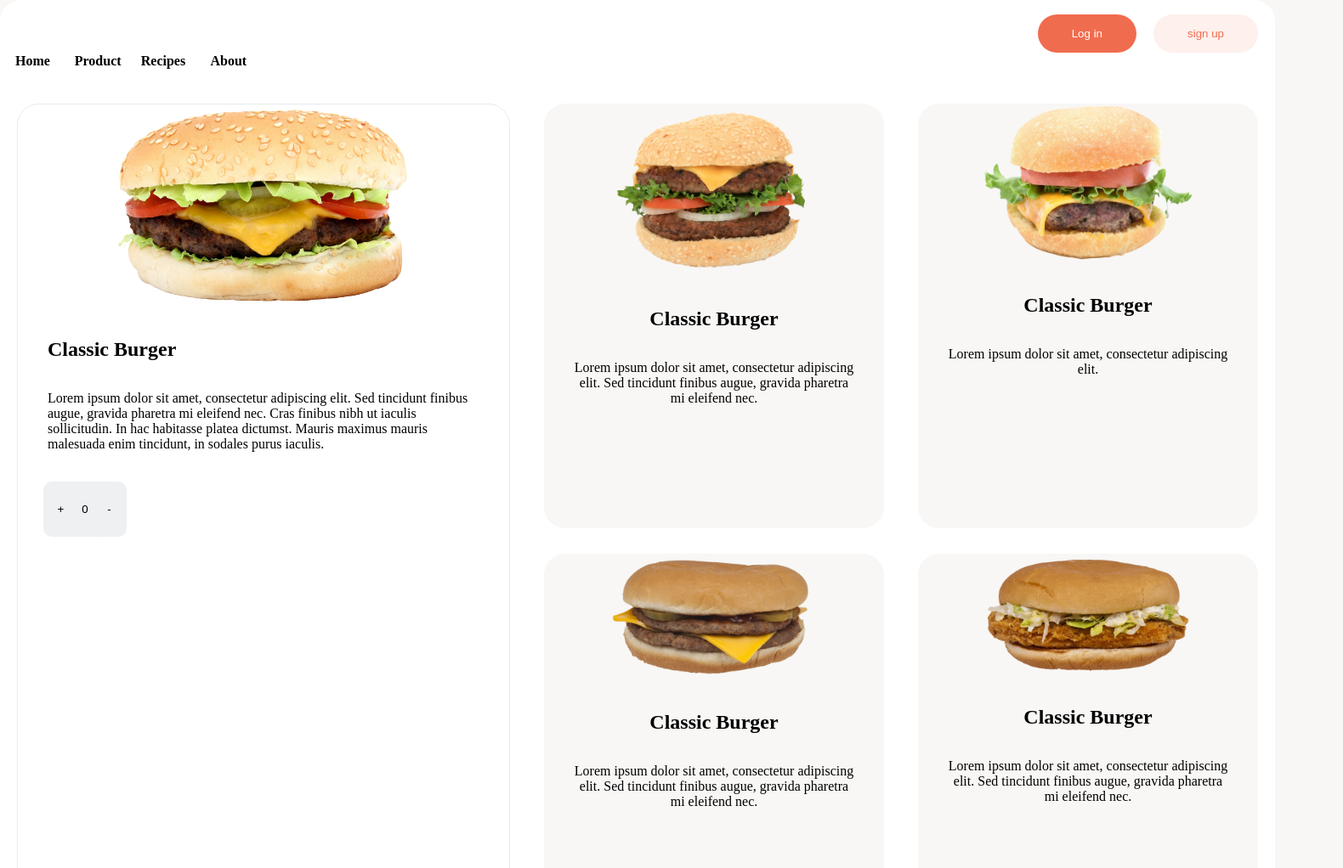
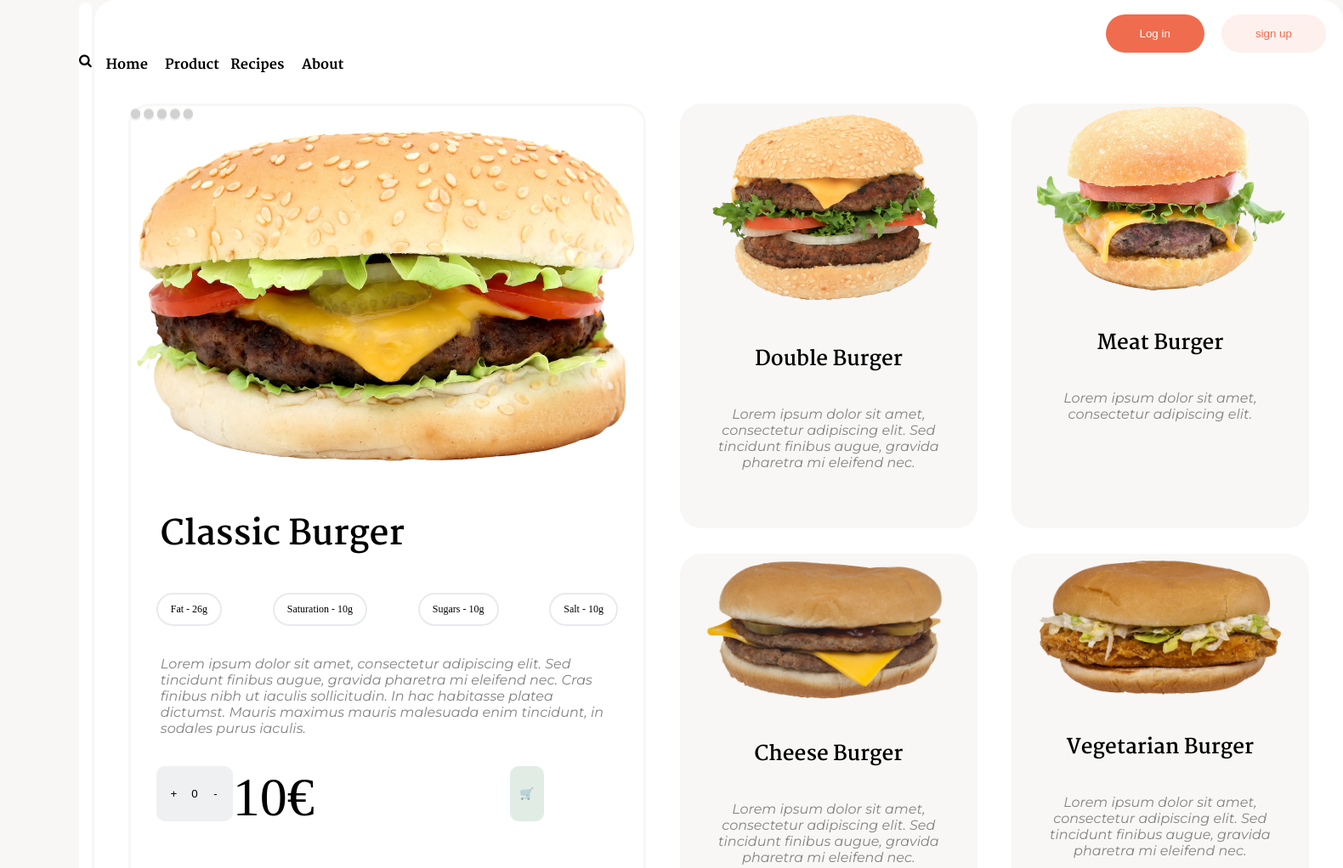
Before and after one commit to MagaliGarot/Burger-Project, a plain HTML site: page index.html in a window 1280 px wide. Shown: the part 100-1122 px from the top of the page at 85% size, 1580 px wide, since content can reach past the window. Drawn offline with Linux system fonts and the light colour scheme.

Commit message:
burgernext

```diff
--- a/index.html
+++ b/index.html
@@ -5,10 +5,21 @@
     <head>
         <meta charset="utf-8" />
         <title> Page Burger </title>
+        <link rel="stylesheet" href="https://stackpath.bootstrapcdn.com/font-awesome/4.7.0/css/font-awesome.min.css" integrity="sha384-wvfXpqpZZVQGK6TAh5PVlGOfQNHSoD2xbE+QkPxCAFlNEevoEH3Sl0sibVcOQVnN" crossorigin="anonymous">
+        <link rel="preconnect" href="https://fonts.gstatic.com">
+        <link href="https://fonts.googleapis.com/css2?family=Martel:wght@200;300;400;600;700;800;900&display=swap" rel="stylesheet">
+        <link rel="preconnect" href="https://fonts.gstatic.com">
+        <link href="https://fonts.googleapis.com/css2?family=Montserrat:ital,wght@0,100;0,200;0,300;0,400;0,500;0,600;0,700;0,800;0,900;1,100;1,200;1,300;1,400;1,500;1,600;1,700;1,800;1,900&display=swap" rel="stylesheet">
         <link rel = "stylesheet" href="style.css">
     </head>
 
+
     <body>
+        <aside>
+            <div class="search">
+                <i class="fa fa-search" aria-hidden="true"></i>
+            </div>
+        </aside>
 
         <main>
             <!----- MENU ---->
@@ -31,36 +42,82 @@
             <div class="container">
                  <!----- Column 1 ---->
                 <div class="container_columnOne">
-                    <img class="container_columnOne_picture" src="Picture/beef-pixabay-removebg.png"/>
+                    <!----- Carousel ---->
+                    <button id="carouselButton" onclick="carouselButtonOne()">
+                        <i class="fa fa-circle" aria-hidden="true">
+                        </i>
+                    </button>
+                    <button id="carouselButton" onclick="carouselButtonTwo()">
+                        <i class="fa fa-circle" aria-hidden="true">
+                        </i>
+                    </button>
+                    <button id="carouselButton" onclick="carouselButtonThree()">
+                        <i class="fa fa-circle" aria-hidden="true">
+                        </i>
+                    </button>
+                    <button id="carouselButton" onclick="carouselButtonFour()">
+                        <i class="fa fa-circle" aria-hidden="true">
+                        </i>
+                    </button>
+                    <button id="carouselButton" onclick="carouselButtonFive()">
+                        <i class="fa fa-circle" aria-hidden="true">
+                        </i>
+                    </button>
+
+                    <img id="container_columnOne_picture" src="Picture/beef-pixabay-removebg.png" alt="Carousel"/>
+
                     <h2 class="container_columnOne_title">Classic Burger</h2>
+                    <div class="flexinfo">
+                        <div class="info">
+                            Fat - 26g
+                        </div>
+                        <div class="info">
+                            Saturation - 10g
+                        </div>
+                        <div class="info">
+                            Sugars - 10g
+                        </div>
+                        <div class="info">
+                            Salt - 10g
+                        </div>
+                    </div>
+
                     <p class="container_columnOne_text">Lorem ipsum dolor sit amet, consectetur adipiscing elit.
                         Sed tincidunt finibus augue, gravida pharetra mi eleifend nec.
                         Cras finibus nibh ut iaculis sollicitudin.
                         In hac habitasse platea dictumst.
                         Mauris maximus mauris malesuada enim tincidunt, in sodales purus iaculis.
                     </p>
-                    <button class="container_columnOne_click_one">
+                    <div class="flexButton">
+                        <button id="addition" onclick="incrementButton()">
                             +
                         </button>
-                    <button class="container_columnOne_click_two">
+                        <button id="result">
                             0
                         </button>
-                    <button class="container_columnOne_click_three">
+                        <button id="substraction" onclick="decrementButton()">
                             -
                         </button>
+                        <div class="price">
+                            10€
+                        </div>
+                        <button class="shoppingCart">
+                            🛒
+                        </button>
+                    </div>
                 </div>
                  <!----- Column 2 ---->
                 <div class="container_columnTwo">
                     <div class="container_columnTwo_card">
                         <img class="container_columnTwo_card_picture" src="Picture/appetite-pixabay-removebg.png"/>
-                        <h2 class="container_columnTwo_card_title">Classic Burger</h2>
+                        <h4 class="container_columnTwo_card_title">Double Burger</h2>
                         <p class="container_columnTwo_card_text">Lorem ipsum dolor sit amet, consectetur adipiscing elit.
                             Sed tincidunt finibus augue, gravida pharetra mi eleifend nec.
                         </p>
                     </div>
                     <div class="container_columnTwo_card">
                         <img class="container_columnTwo_card_picture" src="Picture/hamburger-pixabay-removebg.png"/>
-                        <h2 class="container_columnTwo_card_title">Classic Burger</h2>
+                        <h4 class="container_columnTwo_card_title">Cheese Burger</h2>
                         <p class="container_columnTwo_card_text">Lorem ipsum dolor sit amet, consectetur adipiscing elit.
                             Sed tincidunt finibus augue, gravida pharetra mi eleifend nec.
                         </p>
@@ -70,13 +127,13 @@
                 <div class="container_columnThree">
                     <div class="container_columnThree_card">
                         <img class="container_columnThree_card_picture" src="Picture/food-pixabay-removebg.png"/>
-                        <h2 class="container_columnThree_card_title">Classic Burger</h2>
+                        <h4 class="container_columnThree_card_title">Meat Burger</h2>
                         <p class="container_columnThree_card_text">Lorem ipsum dolor sit amet, consectetur adipiscing elit.
                         </p>
                     </div>
                     <div class="container_columnThree_card">
                         <img class="container_columnThree_card_picture" src="Picture/hamburger-pixabayTwo-removebg.png"/>
-                        <h2 class="container_columnThree_card_title">Classic Burger</h2>
+                        <h4 class="container_columnThree_card_title">Vegetarian Burger</h2>
                         <p class="container_columnThree_card_text">Lorem ipsum dolor sit amet, consectetur adipiscing elit.
                             Sed tincidunt finibus augue, gravida pharetra mi eleifend nec.
                         </p>
@@ -85,7 +142,7 @@
                 </div>
             </div>
         </main>
-
+        <script type="text/javascript" src="script.js"></script>
     </body>
 
     </html>
--- /dev/null
+++ b/script.js
@@ -0,0 +1,104 @@
+/*--------------- + --------------- */
+function incrementButton(){
+    let element = document.getElementById('result');
+    let value = element.innerHTML;
+
+    if(value <= 29){
+    ++value;
+    document.getElementById('result').innerHTML = value;
+    }
+}
+
+/*---------------   -   ---------------*/
+function decrementButton(){
+    let element = document.getElementById('result');
+    let value = element.innerHTML;
+/*Bien mettre la variable au dessous pour que le if puisse fonctionner,
+sinon l'e programme ne peut pas rentrer dans la condition */
+    if(value >= 1){
+    --value;
+
+    document.getElementById('result').innerHTML = value;
+    }
+}
+
+/* ---------------Carousel--------------- */
+function carouselButtonOne(){
+
+    let gallery= [
+        "Picture/beef-pixabay-removebg.png",
+    ];
+
+    let index = 0;
+
+   const image = document.getElementById("container_columnOne_picture");
+
+        if (++index === gallery.length){
+            index = 0;
+        }
+        image.src = gallery[index];
+}
+
+function carouselButtonTwo(){
+
+    let gallery= [
+        "Picture/appetite-pixabay-removebg.png",
+    ];
+
+    let index = 0;
+
+   const image = document.getElementById("container_columnOne_picture");
+
+        if (++index === gallery.length){
+            index = 0;
+        }
+        image.src = gallery[index];
+}
+
+function carouselButtonThree(){
+
+    let gallery= [
+        "Picture/food-pixabay-removebg.png",
+    ];
+
+    let index = 0;
+
+   const image = document.getElementById("container_columnOne_picture");
+
+        if (++index === gallery.length){
+            index = 0;
+        }
+        image.src = gallery[index];
+}
+
+function carouselButtonFour(){
+
+    let gallery= [
+        "Picture/hamburger-pixabayTwo-removebg.png",
+    ];
+
+    let index = 0;
+
+   const image = document.getElementById("container_columnOne_picture");
+
+        if (++index === gallery.length){
+            index = 0;
+        }
+        image.src = gallery[index];
+}
+
+function carouselButtonFive(){
+
+    let gallery= [
+        "Picture/hamburger-pixabay-removebg.png",
+    ];
+
+    let index = 0;
+
+   const image = document.getElementById("container_columnOne_picture");
+
+        if (++index === gallery.length){
+            index = 0;
+        }
+        image.src = gallery[index];
+}
--- a/style.scss
+++ b/style.scss
@@ -1,12 +1,13 @@
 /*-----------VAR-----------*/
     /*-PICTURE-*/
-$sizepictureLarge: 350px;
-$sizepictureMedium: 250px;
+$sizepictureLarge: 300px;
+$sizepictureMedium: 300px;
     /*-BORDER-*/
 $borderRadius: 25px;
     /*-COLOR-*/
 $backgroundWhite: white;
 $backgroundgraylight: #f8f7f5;
+$graybutton:#eff0f2;
     /*-TEXT-*/
 $center: center;
 $marginTextBurger:35px 35px;
@@ -28,6 +29,11 @@ $marginTextBurger:35px 35px;
      border: 1px #eff0f2;
 }
 
+@mixin tailleCartes(){
+    width: 350px;
+    height: 500px;
+}
+
 /*-----------ALL-----------*/
 * {
     margin: 0;
@@ -44,6 +50,25 @@ a {
     text-decoration: none;
 }
 
+h2{
+    font-family: 'Martel', serif;
+    font-size: 2.5rem ;
+}
+
+h4{
+    font-family: 'Martel', serif;
+    font-size: 1.5rem ;
+}
+
+p{
+    font-family: 'Montserrat', sans-serif;
+    font-size: 1rem ;
+    font-style: italic;
+    font-weight: 400;
+    color: #838383;
+}
+
+
 button{
     border:none;
     border-radius: $borderRadius;
@@ -52,11 +77,27 @@ button{
 
 body {
     @include color(background,$backgroundgraylight);
+    /*-----------FLEX - TOTAL -----------*/
+    display: flex;
+}
+
+aside{
+    @include color(background,$backgroundWhite);
+    border-radius: $borderRadius;
+    width: 120px ;
+    height:1400px ;
+    margin-top: 100px;
+    margin-left: 90px;
+    border: 3px solid $backgroundgraylight;
+
+    /*-----------search-----------*/
+    .search{
+        margin-top: 60px;
+        }
 }
 
 main {
     @include color(background,$backgroundWhite);
-    @include margin();
     border-radius: $borderRadius;
     width: 1500px ;
     height:1400px ;
@@ -74,9 +115,9 @@ main {
     text-align: center;
     padding: 3px 3px;
     @include color(color,black);
-    font-weight: 700;
+    font-weight: 800;
     font-size: 0,8em;
-    font-family: serif;
+    font-family: 'Martel', serif;
     margin-top: 60px;
   }
 
@@ -123,17 +164,24 @@ main {
                         ;
     grid-column-gap: 40px;
     grid-row-gap: 40px;
-    margin: 60px 20px 20px 20px;
+    margin: 60px 40px 20px 40px;
+    height: 1300px;
+
 
     /*-----------CARD-----------*/
     &_columnOne {
         @include color(background,$backgroundWhite);
         border-radius: $borderRadius;
-        border: solid 1px #e8eaed;
+        border: 3px solid $backgroundgraylight;
         margin-bottom: 30px;
+
+        #carouselButton{
+            @include color(color,#d2d1d1);
+        }
 
         &_picture {
             width: $sizepictureLarge;
+            /*Permet de centrer l'image*/
             display: block;
             @include margin();
         }
@@ -142,12 +190,26 @@ main {
             margin: $marginTextBurger;
         }
 
+        .flexinfo{
+            display:flex;
+            .info{
+                @include margin();
+                border-radius: $borderRadius;
+                border: solid 2px #e8eaed;
+                padding: 10px 15px;
+                font-size: 12px;
+            }
+        }
+
         &_text{
             margin: $marginTextBurger;
         }
+        /*-----BUTTON----*/
+        .flexButton{
+            display: flex;
 
-        &_click_one{
-            @include color(background,#eff0f2);
+            #addition{
+                @include color(background,$graybutton);
                 @include buttonNumber();
                 margin-right: -15px;
                 margin-left: 30px;
@@ -156,29 +218,39 @@ main {
                 border-style: none none none solid;
             }
 
-        &_click_two{
-            @include color(background,#eff0f2);
+            #result{
+                @include color(background,$graybutton);
                 @include buttonNumber();
                  /*BORDER*/
                  border-radius: 0px;
                  border-style: none none none none;
             }
 
-        &_click_three{
-            @include color(background,#eff0f2);
+            #substraction{
+                @include color(background,$graybutton);
                 @include buttonNumber();
                 margin-left: -15px;
                 border-radius: 10px;
                 border-style: none solid none none;
+            }
 
+            .price{
+                font-size:4rem;
+            }
+
+            .shoppingCart{
+                @include color(background,#e1ece5);
+                @include buttonNumber();
+                border-radius: 10px;
+                margin-left: 230px;
+            }
         }
     }
 
     .container_columnTwo_card {
         @include color(background,$backgroundgraylight);
+        @include tailleCartes();
         border-radius: $borderRadius;
-        width: 400px;
-        height: 500px;
         margin-bottom: 30px;
         text-align:$center;
 
@@ -202,9 +274,8 @@ main {
 
     .container_columnThree_card {
         @include color(background,$backgroundgraylight);
+        @include tailleCartes();
         border-radius: $borderRadius;
-        width: 400px;
-        height: 500px;
         margin-bottom: 30px;
 
         &_picture {
```
Also changed, not shown: style.css, 2 other files. Lines whose indentation alone changed are shown as unchanged.
